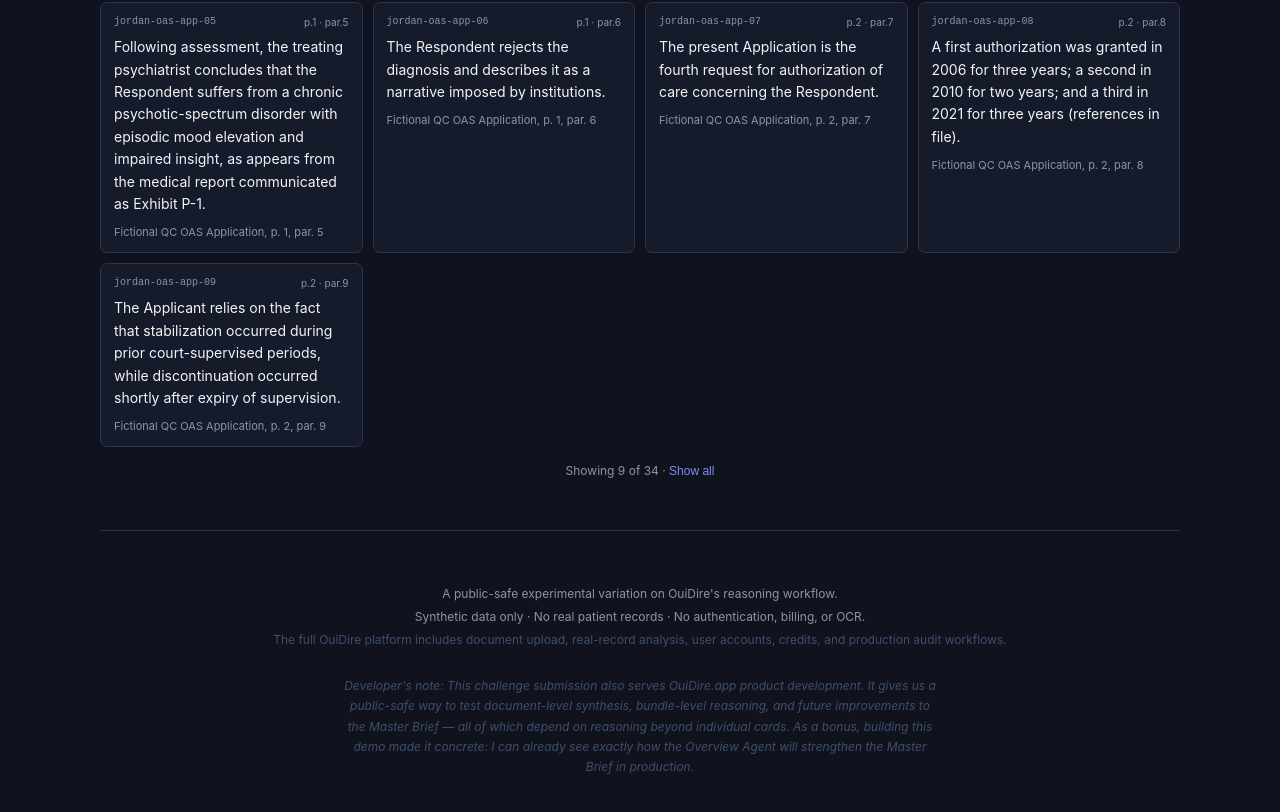
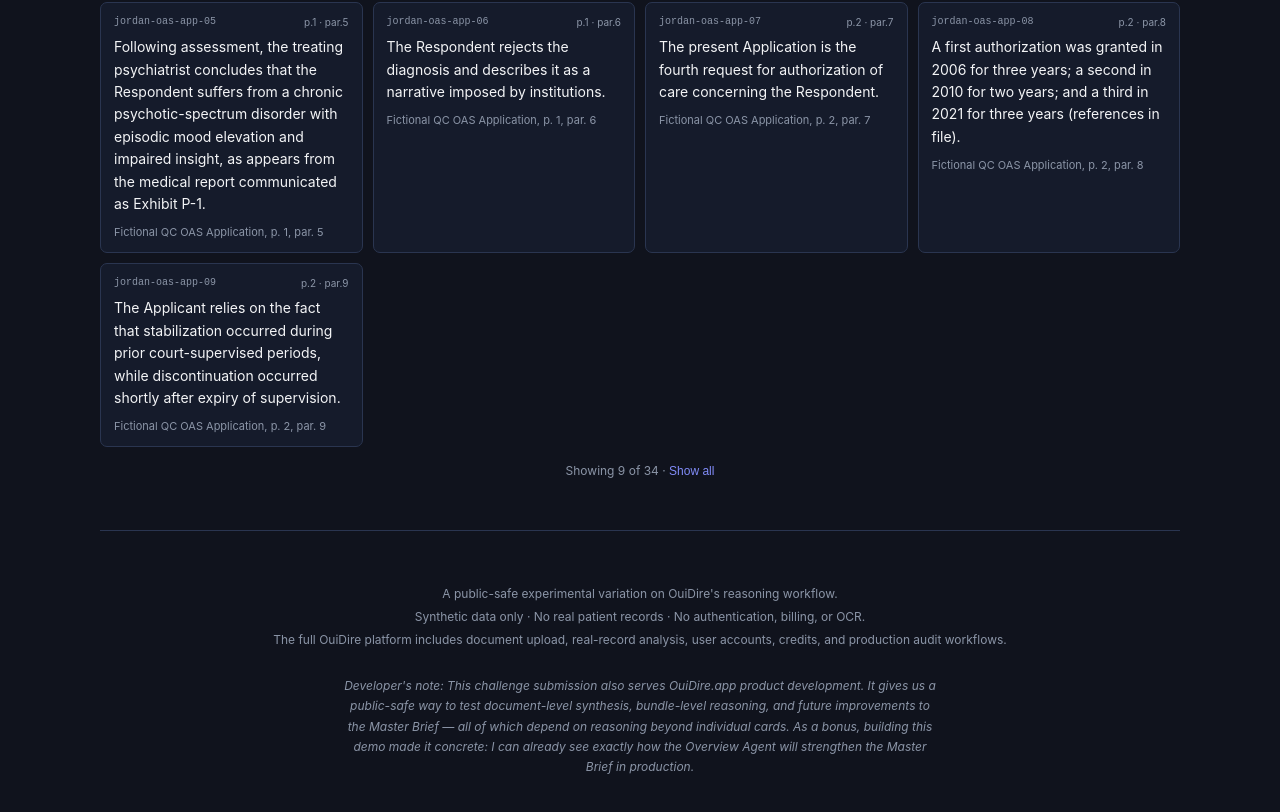
Before and after one commit to peebeeme/ouidire-overview-agent, a Next.js app: page / in a window 1280 px wide. Shown: the part 1129-1941 px from the top of the page. Built offline with nearby package versions, Linux system fonts and the light colour scheme.

Commit message:
Uniform grey for all footer text

```diff
--- a/app/page.tsx
+++ b/app/page.tsx
@@ -1123,13 +1123,11 @@ export default function Home() {
             <br />
             Synthetic data only · No real patient records · No authentication, billing, or OCR.
             <br />
-            <span style={{ color: C.dim }}>
-              The full OuiDire platform includes document upload, real-record analysis, user accounts, credits, and production audit workflows.
-            </span>
+            The full OuiDire platform includes document upload, real-record analysis, user accounts, credits, and production audit workflows.
           </p>
         </div>
 
-        <p style={{ fontSize: 12, color: C.dim, margin: "24px 0 0", lineHeight: 1.7, textAlign: "center" as const, fontStyle: "italic", maxWidth: 600, marginLeft: "auto", marginRight: "auto" }}>
+        <p style={{ fontSize: 12, color: C.muted, margin: "24px 0 0", lineHeight: 1.7, textAlign: "center" as const, fontStyle: "italic", maxWidth: 600, marginLeft: "auto", marginRight: "auto" }}>
           Developer&apos;s note: This challenge submission also serves OuiDire.app product development. It gives us a public-safe way to test document-level synthesis, bundle-level reasoning, and future improvements to the Master Brief — all of which depend on reasoning beyond individual cards. As a bonus, building this demo made it concrete: I can already see exactly how the Overview Agent will strengthen the Master Brief in production.
         </p>
 
```
